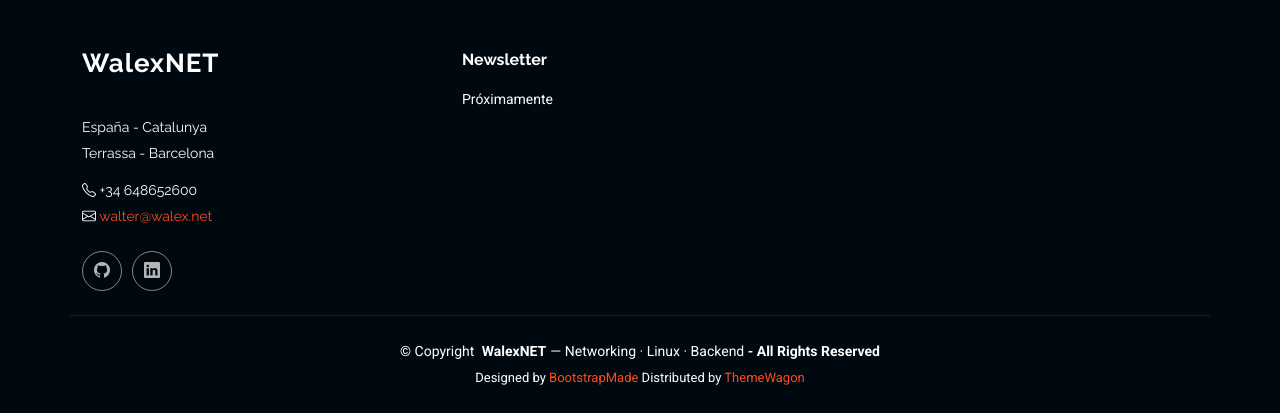
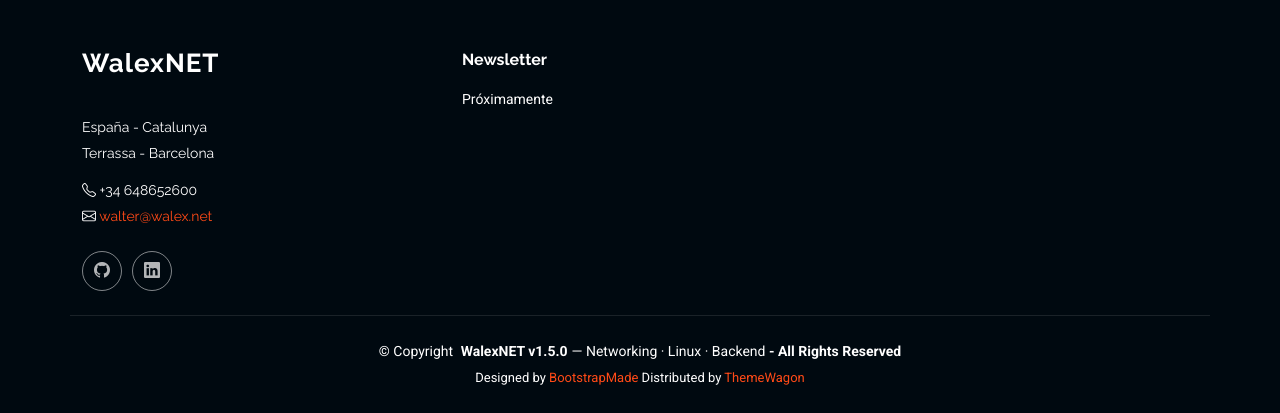
Before and after one commit to WalexNet/portfolio, a Python web app: template app/templates/blog.html in a window 1280 px wide. Shown: the part 997-1410 px from the top of the page. Run offline with Jinja, Linux system fonts and the light colour scheme; the template is opened without the code that fills it, so the values that code supplies are empty; some libraries are stand-ins or nearby versions.

Commit message:
Se añade la version en el pie de pagina

```diff
--- a/app/templates/base.html
+++ b/app/templates/base.html
@@ -126,7 +126,7 @@
         </div>
       </div>
     <div class="container copyright text-center mt-4">
-      <p>© <span>Copyright</span> <strong class="px-1 sitename">WalexNET</strong>— Networking · Linux · Backend <span><strong>- All Rights Reserved</strong></span></p>
+      <p>© <span>Copyright</span> <strong class="px-1 sitename">WalexNET v1.5.0</strong>— Networking · Linux · Backend <span><strong>- All Rights Reserved</strong></span></p>
       <div class="credits">
         Designed by <a href="https://bootstrapmade.com/">BootstrapMade</a> Distributed by <a href=“https://themewagon.com>ThemeWagon</a>
       </div>
```
